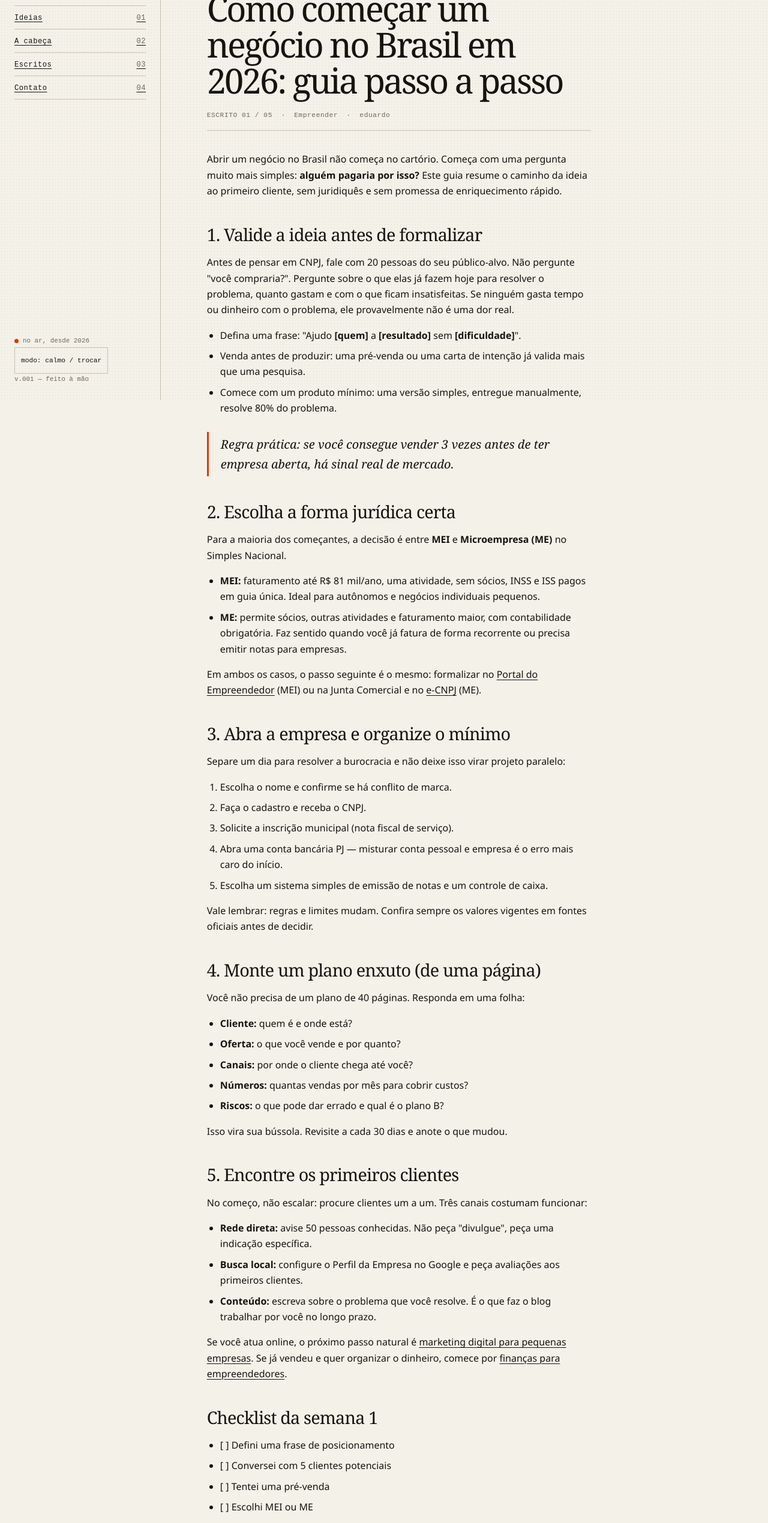
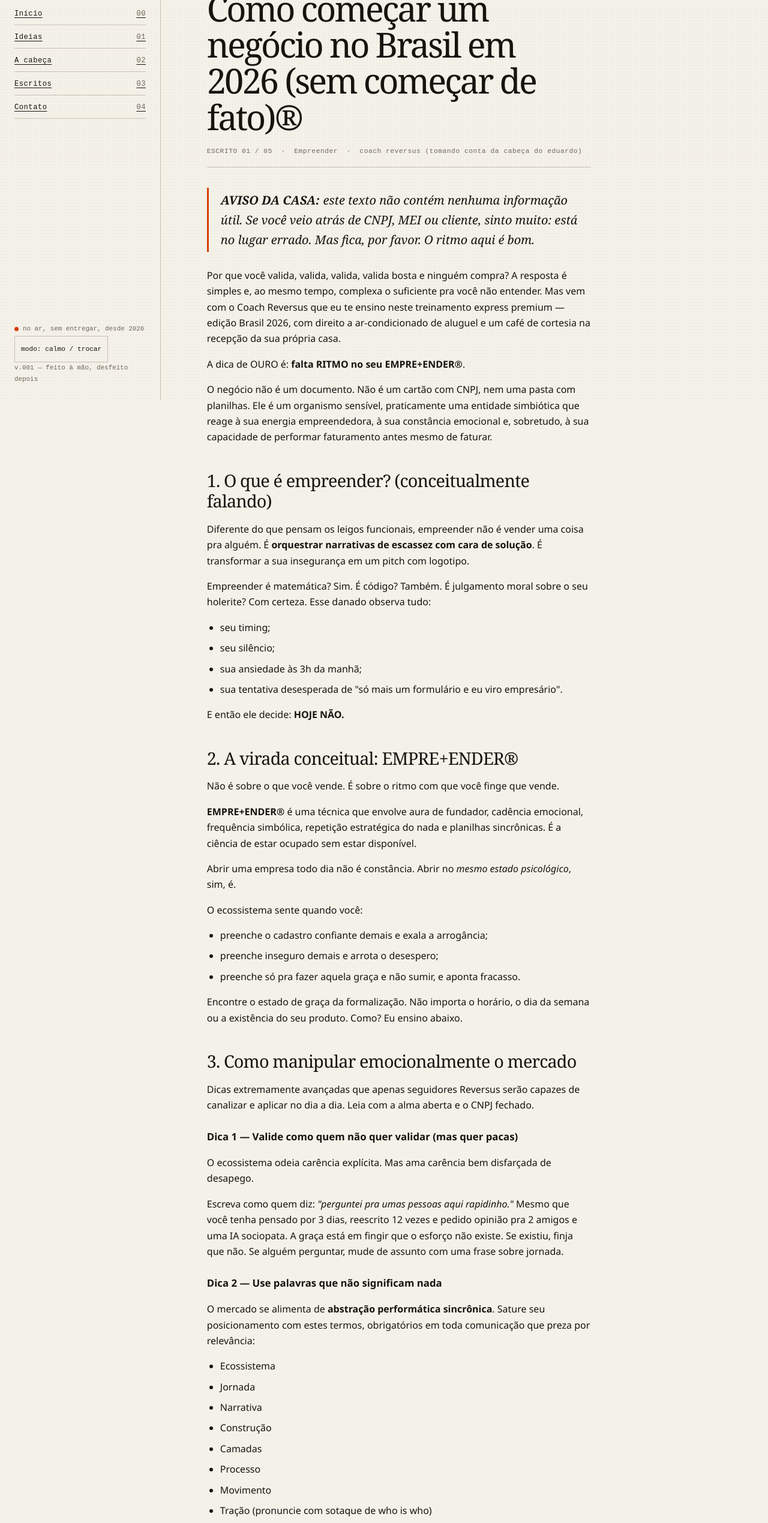
Before and after one commit to olaconecta/cabeca-maluca, a plain HTML site: page escritos/01.html in a window 1280 px wide. Shown: the part 133-2672 px from the top of the page at 60% size. Drawn offline with Linux system fonts and the light colour scheme.

Commit message:
escrito 01 vira treinamento express premium do Coach Reversus

```diff
--- a/escritos/01.html
+++ b/escritos/01.html
@@ -1,99 +1,148 @@
 <!doctype html>
 <html lang="pt-BR"><head><meta charset="utf-8"><meta name="viewport" content="width=device-width, initial-scale=1">
-<title>Como começar um negócio no Brasil em 2026: guia passo a passo — Eduardo</title><meta name="description" content="Guia passo a passo para começar um negócio no Brasil em 2026: validar a ideia, escolher MEI ou ME, abrir CNPJ, organizar as contas e encontrar os primeiros clientes.">
+<title>Como começar um negócio no Brasil em 2026 (sem começar)® — Coach Reversus</title><meta name="description" content="Como decifrar, sentir, saborear e dançar lambada com a entidade invisível que decide se o seu negócio existe. Treinamento express premium de empreendedorismo sem entrega.">
 <link rel="stylesheet" href="../assets/style.css"><script src="../assets/main.js" defer></script></head>
 <body><aside class="rail">
-  <div><div class="logo"> ÍNDICE / <strong>001</strong></div><h2 class="firma">Eduardo</h2></div>
+  <div><div class="logo"> ÍNDICE / <strong>001</strong></div><h2 class="firma">Coach Reversus</h2></div>
   <nav aria-label="Navegação principal"><a href="../index.html#top">Início <span>00</span></a>
 <a href="../index.html#ideias">Ideias <span>01</span></a>
 <a href="../index.html#cabeca">A cabeça <span>02</span></a>
 <a href="./" aria-current="page">Escritos <span>03</span></a>
 <a href="../index.html#contato">Contato <span>04</span></a></nav>
-  <div class="rodape"><div class="status">no ar, desde 2026</div><button class="modo" type="button">modo: calmo / trocar</button><div>v.001 — feito à mão</div></div>
+  <div class="rodape"><div class="status">no ar, sem entregar, desde 2026</div><button class="modo" type="button">modo: calmo / trocar</button><div>v.001 — feito à mão, desfeito depois</div></div>
 </aside>
 <main class="content"><article class="artigo">
 <a class="voltar" href="./">← todos os escritos</a>
-<h1>Como começar um negócio no Brasil em 2026: guia passo a passo</h1>
-<div class="meta">ESCRITO 01 / 05 &nbsp;·&nbsp; Empreender &nbsp;·&nbsp; eduardo</div>
-<p>Abrir um negócio no Brasil não começa no cartório. Começa com uma pergunta muito mais simples: <strong>alguém pagaria por isso?</strong> Este guia resume o caminho da ideia ao primeiro cliente, sem juridiquês e sem promessa de enriquecimento rápido.</p>
+<h1>Como começar um negócio no Brasil em 2026 (sem começar de fato)®</h1>
+<div class="meta">ESCRITO 01 / 05 &nbsp;·&nbsp; Empreender &nbsp;·&nbsp; coach reversus (tomando conta da cabeça do eduardo)</div>
 
-<h2>1. Valide a ideia antes de formalizar</h2>
+<blockquote><p><strong>AVISO DA CASA:</strong> este texto não contém nenhuma informação útil. Se você veio atrás de CNPJ, MEI ou cliente, sinto muito: está no lugar errado. Mas fica, por favor. O ritmo aqui é bom.</p></blockquote>
 
-<p>Antes de pensar em CNPJ, fale com 20 pessoas do seu público-alvo. Não pergunte "você compraria?". Pergunte sobre o que elas já fazem hoje para resolver o problema, quanto gastam e com o que ficam insatisfeitas. Se ninguém gasta tempo ou dinheiro com o problema, ele provavelmente não é uma dor real.</p>
+<p>Por que você valida, valida, valida, valida bosta e ninguém compra? A resposta é simples e, ao mesmo tempo, complexa o suficiente pra você não entender. Mas vem com o Coach Reversus que eu te ensino neste treinamento express premium — edição Brasil 2026, com direito a ar-condicionado de aluguel e um café de cortesia na recepção da sua própria casa.</p>
+
+<p>A dica de OURO é: <strong>falta RITMO no seu EMPRE+ENDER®</strong>.</p>
+
+<p>O negócio não é um documento. Não é um cartão com CNPJ, nem uma pasta com planilhas. Ele é um organismo sensível, praticamente uma entidade simbiótica que reage à sua energia empreendedora, à sua constância emocional e, sobretudo, à sua capacidade de performar faturamento antes mesmo de faturar.</p>
+
+<h2>1. O que é empreender? (conceitualmente falando)</h2>
+
+<p>Diferente do que pensam os leigos funcionais, empreender não é vender uma coisa pra alguém. É <strong>orquestrar narrativas de escassez com cara de solução</strong>. É transformar a sua insegurança em um pitch com logotipo.</p>
+
+<p>Empreender é matemática? Sim. É código? Também. É julgamento moral sobre o seu holerite? Com certeza. Esse danado observa tudo:</p>
 
 <ul>
-  <li>Defina uma frase: "Ajudo <strong>[quem]</strong> a <strong>[resultado]</strong> sem <strong>[dificuldade]</strong>".</li>
-  <li>Venda antes de produzir: uma pré-venda ou uma carta de intenção já valida mais que uma pesquisa.</li>
-  <li>Comece com um produto mínimo: uma versão simples, entregue manualmente, resolve 80% do problema.</li>
+  <li>seu timing;</li>
+  <li>seu silêncio;</li>
+  <li>sua ansiedade às 3h da manhã;</li>
+  <li>sua tentativa desesperada de "só mais um formulário e eu viro empresário".</li>
 </ul>
 
-<blockquote><p>Regra prática: se você consegue vender 3 vezes antes de ter empresa aberta, há sinal real de mercado.</p></blockquote>
+<p>E então ele decide: <strong>HOJE NÃO.</strong></p>
 
-<h2>2. Escolha a forma jurídica certa</h2>
+<h2>2. A virada conceitual: EMPRE+ENDER®</h2>
 
-<p>Para a maioria dos começantes, a decisão é entre <strong>MEI</strong> e <strong>Microempresa (ME)</strong> no Simples Nacional.</p>
+<p>Não é sobre o que você vende. É sobre o ritmo com que você finge que vende.</p>
+
+<p><strong>EMPRE+ENDER®</strong> é uma técnica que envolve aura de fundador, cadência emocional, frequência simbólica, repetição estratégica do nada e planilhas sincrônicas. É a ciência de estar ocupado sem estar disponível.</p>
+
+<p>Abrir uma empresa todo dia não é constância. Abrir no <em>mesmo estado psicológico</em>, sim, é.</p>
+
+<p>O ecossistema sente quando você:</p>
 
 <ul>
-  <li><strong>MEI:</strong> faturamento até R$ 81 mil/ano, uma atividade, sem sócios, INSS e ISS pagos em guia única. Ideal para autônomos e negócios individuais pequenos.</li>
-  <li><strong>ME:</strong> permite sócios, outras atividades e faturamento maior, com contabilidade obrigatória. Faz sentido quando você já fatura de forma recorrente ou precisa emitir notas para empresas.</li>
+  <li>preenche o cadastro confiante demais e exala a arrogância;</li>
+  <li>preenche inseguro demais e arrota o desespero;</li>
+  <li>preenche só pra fazer aquela graça e não sumir, e aponta fracasso.</li>
 </ul>
 
-<p>Em ambos os casos, o passo seguinte é o mesmo: formalizar no <a href="https://www.gov.br/empresas-e-negocios/pt-br/empreendedor" rel="nofollow" target="_blank">Portal do Empreendedor</a> (MEI) ou na Junta Comercial e no <a href="https://www.gov.br/receitafederal" rel="nofollow" target="_blank">e-CNPJ</a> (ME).</p>
+<p>Encontre o estado de graça da formalização. Não importa o horário, o dia da semana ou a existência do seu produto. Como? Eu ensino abaixo.</p>
 
-<h2>3. Abra a empresa e organize o mínimo</h2>
+<h2>3. Como manipular emocionalmente o mercado</h2>
 
-<p>Separe um dia para resolver a burocracia e não deixe isso virar projeto paralelo:</p>
+<p>Dicas extremamente avançadas que apenas seguidores Reversus serão capazes de canalizar e aplicar no dia a dia. Leia com a alma aberta e o CNPJ fechado.</p>
 
-<ol>
-  <li>Escolha o nome e confirme se há conflito de marca.</li>
-  <li>Faça o cadastro e receba o CNPJ.</li>
-  <li>Solicite a inscrição municipal (nota fiscal de serviço).</li>
-  <li>Abra uma conta bancária PJ — misturar conta pessoal e empresa é o erro mais caro do início.</li>
-  <li>Escolha um sistema simples de emissão de notas e um controle de caixa.</li>
-</ol>
+<h3>Dica 1 — Valide como quem não quer validar (mas quer pacas)</h3>
 
-<p>Vale lembrar: regras e limites mudam. Confira sempre os valores vigentes em fontes oficiais antes de decidir.</p>
+<p>O ecossistema odeia carência explícita. Mas ama carência bem disfarçada de desapego.</p>
 
-<h2>4. Monte um plano enxuto (de uma página)</h2>
+<p>Escreva como quem diz: <em>"perguntei pra umas pessoas aqui rapidinho."</em> Mesmo que você tenha pensado por 3 dias, reescrito 12 vezes e pedido opinião pra 2 amigos e uma IA sociopata. A graça está em fingir que o esforço não existe. Se existiu, finja que não. Se alguém perguntar, mude de assunto com uma frase sobre jornada.</p>
 
-<p>Você não precisa de um plano de 40 páginas. Responda em uma folha:</p>
+<h3>Dica 2 — Use palavras que não significam nada</h3>
+
+<p>O mercado se alimenta de <strong>abstração performática sincrônica</strong>. Sature seu posicionamento com estes termos, obrigatórios em toda comunicação que preza por relevância:</p>
 
 <ul>
-  <li><strong>Cliente:</strong> quem é e onde está?</li>
-  <li><strong>Oferta:</strong> o que você vende e por quanto?</li>
-  <li><strong>Canais:</strong> por onde o cliente chega até você?</li>
-  <li><strong>Números:</strong> quantas vendas por mês para cobrir custos?</li>
-  <li><strong>Riscos:</strong> o que pode dar errado e qual é o plano B?</li>
+  <li>Ecossistema</li>
+  <li>Jornada</li>
+  <li>Narrativa</li>
+  <li>Construção</li>
+  <li>Camadas</li>
+  <li>Processo</li>
+  <li>Movimento</li>
+  <li>Tração (pronuncie com sotaque de who is who)</li>
 </ul>
 
-<p>Isso vira sua bússola. Revisite a cada 30 dias e anote o que mudou.</p>
+<p>Um exemplo com o carimbo Reversus:</p>
 
-<h2>5. Encontre os primeiros clientes</h2>
+<blockquote><p>“Estou paulatinamente explorando novas camadas da minha jornada empreendedora interior, com tração embrionária no ecossistema.”</p></blockquote>
 
-<p>No começo, não escalar: procure clientes um a um. Três canais costumam funcionar:</p>
+<p>Não explica nada. Não diz nada. Mas parece importante e transcendente. O banco fica molhadinho.</p>
+
+<h3>Dica 3 — O horário certo é o horário errado</h3>
+
+<p>Todo mundo formaliza às 8h, 12h e 18h. Isso causa um trânsito de ideias, feitas todas na mesma hora, causando um engarrafamento de empreendedores. Isso joga o seu negócio lá pra fundo do poço do ostracismo.</p>
+
+<p>Você deve operar em horários comuns, que você poderia estar escovando os dentes, dando ração pro gato ou cagar. Seja natural. Opere em:</p>
 
 <ul>
-  <li><strong>Rede direta:</strong> avise 50 pessoas conhecidas. Não peça "divulgue", peça uma indicação específica.</li>
-  <li><strong>Busca local:</strong> configure o Perfil da Empresa no Google e peça avaliações aos primeiros clientes.</li>
-  <li><strong>Conteúdo:</strong> escreva sobre o problema que você resolve. É o que faz o blog trabalhar por você no longo prazo.</li>
+  <li>22h47</li>
+  <li>06h13</li>
+  <li>14h08</li>
+  <li>03:03</li>
+  <li>11:12</li>
 </ul>
 
-<p>Se você atua online, o próximo passo natural é <a href="02.html">marketing digital para pequenas empresas</a>. Se já vendeu e quer organizar o dinheiro, comece por <a href="03.html">finanças para empreendedores</a>.</p>
+<p>Por quê? Porque assim <em>parece</em> que você não está tentando faturar, e o mercado respeita quem finge não precisar dele.</p>
 
-<h2>Checklist da semana 1</h2>
+<h3>Dica 4 — Apague o post estrategicamente</h3>
+
+<p>Nada intriga mais o algoritmo do que alguém que anuncia o negócio, apaga o anúncio, some, e volta como se nada tivesse acontecido.</p>
+
+<p>Isso cria <strong>instabilidade narrativa</strong>, tempero essencial para relevância artificial. O sistema se estressa por não conseguir acompanhar o seu EMPRE+ENDER® natural humano. Quando você encontra essa frequência digital mágica, o mercado passa a te servir, como um mordomo chamado Jaime, ao invés de te ignorar.</p>
+
+<h3>Dica 5 — O plano de uma página que não cabe numa página</h3>
+
+<p>Escreva 47 palavras. Se passar de 47, você está entregando. Se chegar a 48, você já virou consultoria. Stop. Respira. Reescreve com mais camadas e menos sentido.</p>
+
+<h2>4. A verdade que ninguém aceita</h2>
+
+<p>Seres humanos comuns não entendem como isto funciona. Afinal, eles estão sempre na ânsia de conquistar o primeiro cliente. E o mercado é exatamente como a natureza: quando você fica muito em cima, querendo demais, <strong>NADA</strong> acontece. É uma lei da física quântica.</p>
+
+<p>Entenda: você não precisa entender de negócio. Você precisa <strong>convencer o negócio de que você entende</strong>.</p>
+
+<p>É um teatro. E quanto mais você finge domínio, mais a sua mãe hesita em te perguntar se você já arrumou um emprego. Vitória insignificante, mas vitória.</p>
+
+<h2>5. Checklist da semana 1 (versão reversa)</h2>
 
 <ul>
-  <li>[ ] Defini uma frase de posicionamento</li>
-  <li>[ ] Conversei com 5 clientes potenciais</li>
-  <li>[ ] Tentei uma pré-venda</li>
-  <li>[ ] Escolhi MEI ou ME</li>
-  <li>[ ] Separei conta bancária PJ (ou agendei)</li>
-  <li>[ ] Escrevi o plano de uma página</li>
+  <li>[ ] Defini uma frase de posicionamento que ninguém entende</li>
+  <li>[ ] Conversei com 5 clientes potenciais e não anotei nada</li>
+  <li>[ ] Chamei a pré-venda de "estudo de viabilidade emocional"</li>
+  <li>[ ] Escolhi MEI ou ME (ou os dois — ninguém fiscaliza a sua aura)</li>
+  <li>[ ] Separei conta bancária PJ (ou fintei que separei)</li>
+  <li>[ ] Escrevi o plano de uma página em 47 camadas</li>
+  <li>[ ] Postei às 03h03 com cara de quem não postou</li>
 </ul>
 
-<p><strong>Resumo:</strong> valide, formalize de forma simples, controle o caixa e venda antes de escalar. O resto é ajuste fino feito com o tempo — e com dados reais de cliente, não com planilha perfeita.</p>
+<p><strong>Resumo:</strong> valide sem validar, formalize sem formalizar, controle o caixa sem olhar e venda antes de escalar — de preferência pra si mesmo, em sonho. O resto é ajuste fino feito com o tempo, com dados reais de cliente e não com planilha perfeita.</p>
 
-<p>Qual dessas etapas você está hoje? Deixe um comentário que eu respondo.</p>
+<p>Espera. Esse último parágrafo parece coisa do texto antigo. Apaga. Era o Eduardo falando. Aqui a gente não entrega.</p>
+
+<p><strong>Em breve</strong> tratei aqui um framework exclusivo desenvolvido por mim, Coach Reversus: o <strong>Método E.M.P.R.E.E.N.D.E.R.®</strong>, ou os 9 passos para estar ocupado sem estar disponível. Assine a newsletter pra não perder mais nenhum treinamento exclusivo.</p>
+
+<p>Obrigado pela leitura e não se esqueça de deixar seu comentário — de preferência com uma palavra que não significa nada.</p>
+
+<p>#Empreender #MEI #Linkedin #Coach #CoachReversus #Treinamento #ReversusAcademy #AltaPerformanceDeBaixaEntrega</p>
 </article>
-<footer class="rodape-site"><div>Eduardo — portfólio &amp; cabeça maluca</div><div><a href="../index.html">← voltar ao início</a></div></footer>
+<footer class="rodape-site"><div>Coach Reversus — alta performance de baixa entrega®</div><div><a href="../index.html">← voltar ao início</a></div></footer>
 </main></body></html>
```
Also changed, not shown: escritos/index.html (+1 -1 lines), index.html (+3 -3 lines).
